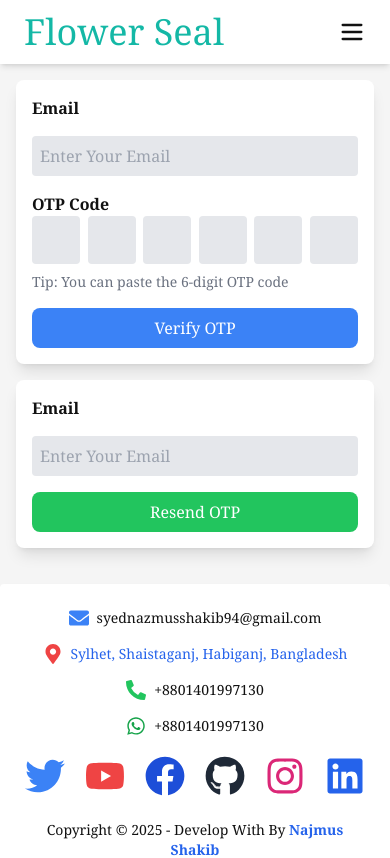
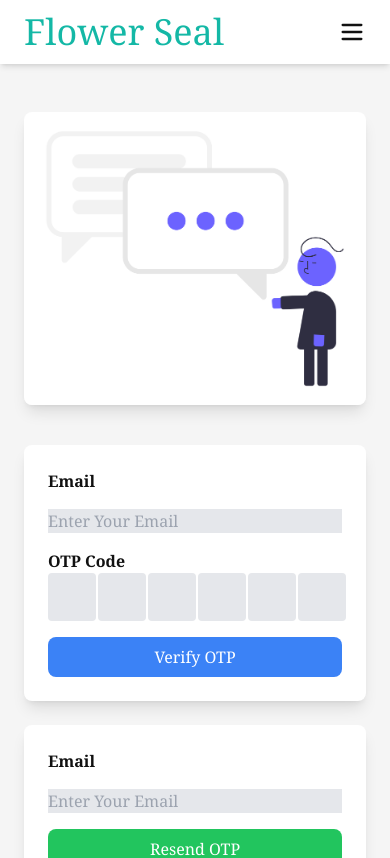
Before and after one commit to najmus-shakib01/Flower-Sell-Frontend, a React (Vite) app: page /otp in a window 390 px wide. Shown: the top 858 px of the page. Built offline with nearby package versions, Linux system fonts and the light colour scheme; no server answers.

Commit message:
feat(otp): refector ort.jsx code

```diff
--- a/src/Components/UNAUTHENTICATION/OTP/OTP.jsx
+++ b/src/Components/UNAUTHENTICATION/OTP/OTP.jsx
@@ -1,4 +1,4 @@
-import { useEffect, useState, useRef } from "react";
+import { useEffect, useState } from "react";
 import { Helmet } from "react-helmet-async";
 import { toast } from "react-hot-toast";
 import { useNavigate } from "react-router-dom";
@@ -12,7 +12,6 @@ const OTP = () => {
   const [timer, setTimer] = useState(0);
   const [loading, setLoading] = useState(false);
   const navigate = useNavigate();
-  const otpInputRefs = useRef([]);
 
   useEffect(() => {
     let interval;
@@ -31,31 +30,6 @@ const OTP = () => {
       const newOtp = [...otp];
       newOtp[index] = value;
       setOtp(newOtp);
-
-      // Auto focus to next input
-      if (value && index < 5) {
-        otpInputRefs.current[index + 1].focus();
-      }
-    }
-  };
-
-  const handleOtpPaste = (e) => {
-    e.preventDefault();
-    const pasteData = e.clipboardData.getData('text/plain').trim();
-    if (/^\d{6}$/.test(pasteData)) {
-      const pasteArray = pasteData.split('');
-      const newOtp = [...otp];
-      for (let i = 0; i < 6; i++) {
-        if (pasteArray[i]) {
-          newOtp[i] = pasteArray[i];
-        }
-      }
-      setOtp(newOtp);
-
-      // Focus on the last input after paste
-      if (otpInputRefs.current[5]) {
-        otpInputRefs.current[5].focus();
-      }
     }
   };
 
@@ -105,21 +79,24 @@ const OTP = () => {
       toast.error("Something went wrong! Please try again.", error);
     }
   };
+  const handlePasteOtp = (otpArray) => {
+    setOtp(otpArray);
+  };
 
   return (
-    <div className="max-w-screen-xl mx-auto px-4 sm:px-6 py-3 flex flex-col md:flex-row items-center justify-between gap-6 md:gap-10 pt-20 md:pt-28 container">
+    <div className="max-w-screen-xl mx-auto px-6 py-3 flex flex-col md:flex-row items-center justify-between gap-10 pt-28 container">
       <Helmet>
         <title>OTP</title>
       </Helmet>
-      <div className="w-full md:w-1/2 hidden md:block">
+      <div className="w-full md:w-1/2">
         <img
           className="w-full rounded-lg shadow-lg"
           src="/otp.png"
           alt="Register Image"
         />
       </div>
-      <div className="flex flex-col gap-4 md:gap-6 w-full md:w-1/2">
-        <div className="p-4 sm:p-6 bg-white shadow-lg rounded-lg w-full">
+      <div className="flex flex-col gap-6 w-full md:w-1/2">
+        <div className="p-6 bg-white shadow-lg rounded-lg w-full">
           <form id="otp-form" className="space-y-4" onSubmit={handleVerifyOTP}>
             <label htmlFor="email" className="font-bold">
               Email
@@ -127,7 +104,7 @@ const OTP = () => {
             <input
               type="email"
               id="email"
-              className="input focus:outline-none focus:ring-2 focus:ring-blue-400 bg-gray-200 w-full p-2 rounded"
+              className="input focus:outline-none focus:ring-2 focus:ring-blue-400 bg-gray-200 w-full"
               placeholder="Enter Your Email"
               value={email}
               onChange={(e) => setEmail(e.target.value)}
@@ -135,36 +112,37 @@ const OTP = () => {
             />
             <div>
               <label className="font-bold">OTP Code</label>
-              <div className="flex w-full justify-between gap-1 sm:gap-4">
+              <div className="flex w-full justify-between gap-0.5 sm:gap-4">
                 {otp.map((digit, index) => (
                   <input
                     key={index}
-                    ref={(el) => (otpInputRefs.current[index] = el)}
                     type="text"
                     className="input focus:outline-none focus:ring-2 focus:ring-blue-400 bg-gray-200 w-12 h-12 sm:w-16 sm:h-16 text-center text-xl rounded"
                     maxLength="1"
                     value={digit}
                     onChange={(e) => handleOtpChange(index, e.target.value)}
-                    onPaste={index === 0 ? handleOtpPaste : null}
-                    inputMode="numeric"
-                    pattern="[0-9]*"
+                    onPaste={(e) => {
+                      e.preventDefault();
+                      const pastedData = e.clipboardData.getData("text/plain");
+                      const otpArray = pastedData
+                        .split("")
+                        .slice(0, otp.length);
+                      handlePasteOtp(otpArray);
+                    }}
                   />
                 ))}
               </div>
-              <p className="text-sm text-gray-500 mt-2">
-                Tip: You can paste the 6-digit OTP code
-              </p>
             </div>
             <button
               type="submit"
-              className="bg-blue-500 hover:bg-blue-600 text-white px-4 py-2 rounded-lg w-full md:w-1/3 transition-colors"
+              className="bg-blue-500 text-white px-4 py-2 rounded-lg w-full md:w-1/3"
               disabled={loading}
             >
               {loading ? "Loading..." : "Verify OTP"}
             </button>
           </form>
         </div>
-        <div className="p-4 sm:p-6 bg-white shadow-lg rounded-lg w-full">
+        <div className="p-6 bg-white shadow-lg rounded-lg w-full">
           <form
             id="otp-resend-form"
             className="space-y-4"
@@ -176,7 +154,7 @@ const OTP = () => {
             <input
               type="email"
               id="email_resend"
-              className="input focus:outline-none focus:ring-2 focus:ring-blue-400 bg-gray-200 w-full p-2 rounded"
+              className="input focus:outline-none focus:ring-2 focus:ring-blue-400 bg-gray-200 w-full"
               placeholder="Enter Your Email"
               value={emailResend}
               onChange={(e) => setEmailResend(e.target.value)}
@@ -184,7 +162,7 @@ const OTP = () => {
             />
             <button
               type="submit"
-              className="bg-green-500 hover:bg-green-600 text-white px-4 py-2 rounded-lg w-full md:w-1/3 transition-colors"
+              className="bg-green-500 text-white px-4 py-2 rounded-lg w-full md:w-1/3"
               disabled={resendDisabled}
             >
               {resendDisabled ? `Resend OTP (${timer}s)` : "Resend OTP"}
```
